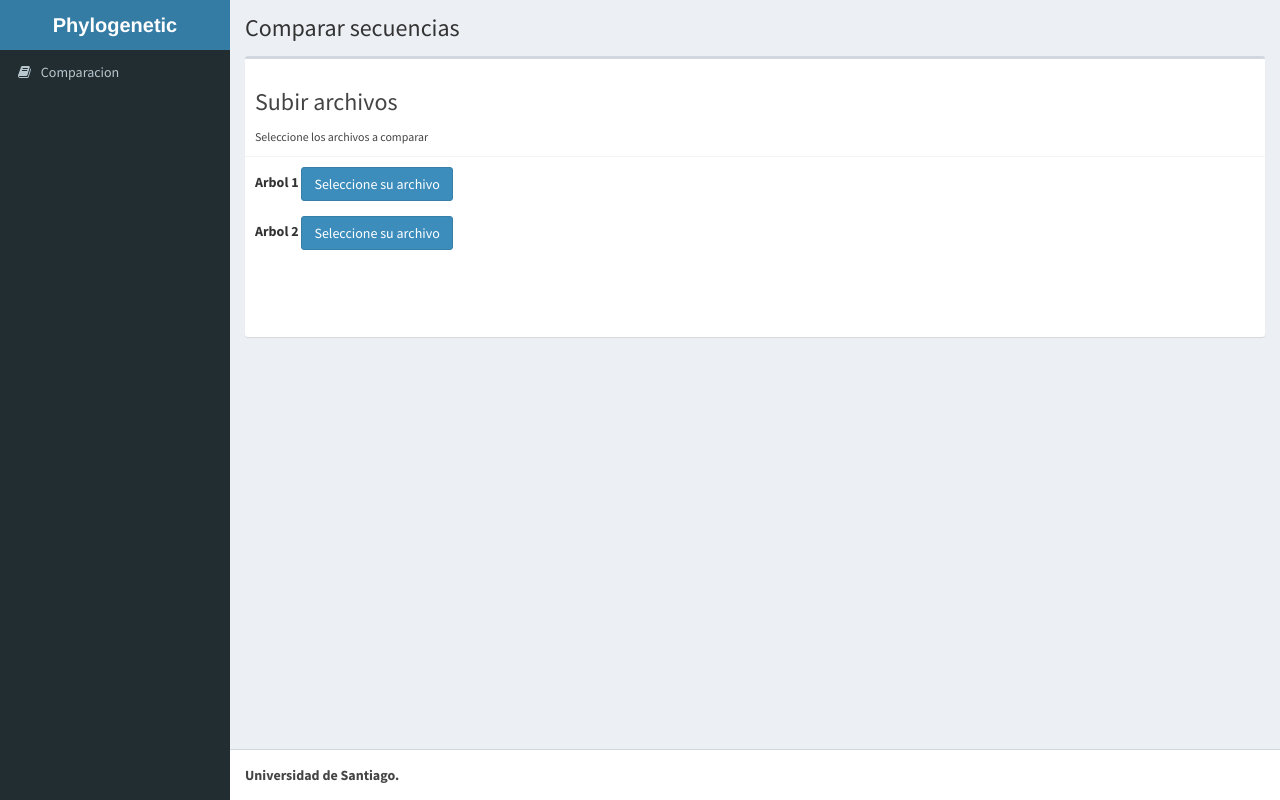
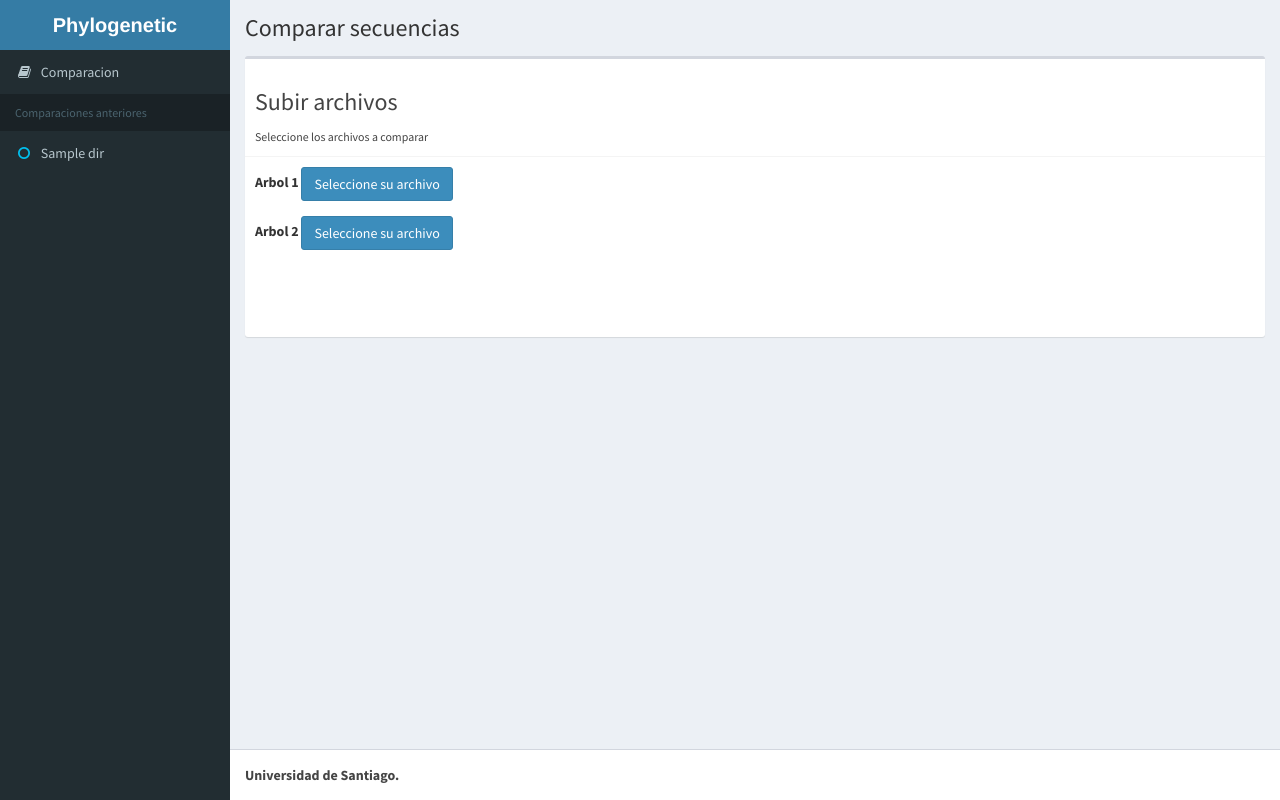
Before and after one commit to smontoya/phylogenetic_comparision, a Flask app: template python/templates/index.html in a window 1280 px wide. Run offline with Flask 2, Linux system fonts and the light colour scheme; the template is opened without the code that fills it: most values are stand-ins (such as "Sample title", 1, 10 or a date in 2020); some libraries are stand-ins or nearby versions.

Commit message:
ADD: ver analisis anteriores

```diff
--- a/python/server.py
+++ b/python/server.py
@@ -12,7 +12,8 @@ app = Flask(__name__)
 
 @app.route('/')
 def index():
-    return render_template('index.html')
+    dirnames = get_dirs()
+    return render_template('index.html', dirnames=dirnames)
 
 
 @app.route('/upload/<filename>', methods=['GET', 'POST'])
@@ -81,6 +82,9 @@ def analizar():
     return json.dumps({'ok': url_for('.view', str_uuid=str_uuid)})
 
 
+def get_dirs():
+    return os.listdir('results')
+
 @app.route('/validador', methods=['GET', 'POST'])
 def validador():
     command = 'Rscript'
@@ -129,7 +133,8 @@ def view(str_uuid):
         subarboles = json.load(data_file)
 
     return render_template("revisar.html", statistics=data, newick1=newick1,
-                           newick2=newick2, subarboles=subarboles)
+                           newick2=newick2, subarboles=subarboles,
+                           dirnames=get_dirs())
 
 
 
--- a/python/templates/base.html
+++ b/python/templates/base.html
@@ -38,6 +38,7 @@
       <!-- sidebar menu: : style can be found in sidebar.less -->
       <ul class="sidebar-menu">
         <li><a href="../../documentation/index.html"><i class="fa fa-book"></i> <span>Comparacion</span></a></li>
+        {% block anteriores%}{%endblock%}
       </ul>
     </section>
   </aside>
--- a/python/templates/index.html
+++ b/python/templates/index.html
@@ -400,3 +400,9 @@ $(function() {
 });
 </script>
 {% endblock %}
+{% block anteriores%}
+<li class="header">Comparaciones anteriores</li>
+  {%for dir in dirnames%}
+  <li><a href="/revisar/{{dir}}"><i class="fa fa-circle-o text-aqua"></i> <span>{{dir[0:12] }}</span></a></li>
+  {% endfor%}
+{%endblock%}
```
